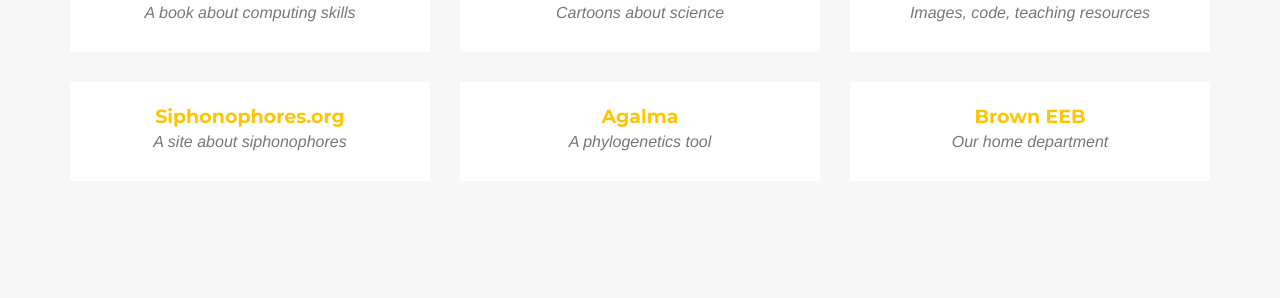
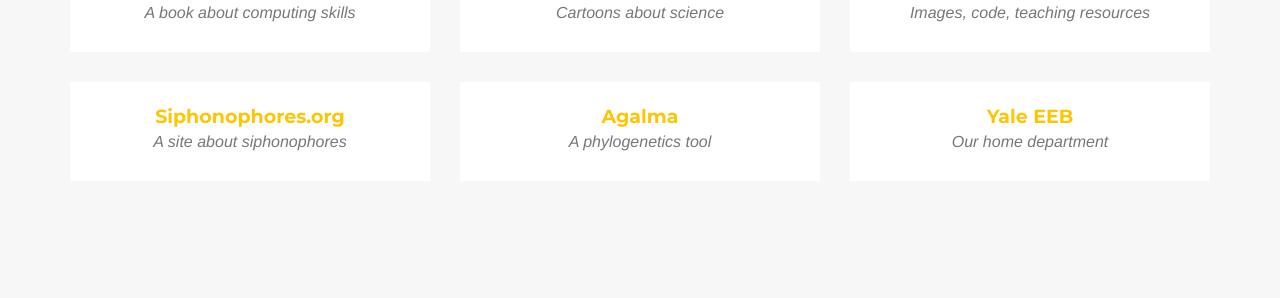
Before and after one commit to caseywdunn/caseywdunn.github.io, a Jekyll site: the page built from _posts/2014-07-16-project-3.markdown, in a window 1280 px wide and 900 px high, scrolled down 5418 px. Shown: the part 155-453 px from the top of the window. Built offline with Jekyll 4.4.1, drawn with Linux system fonts in a browser that asks for light colours; some web fonts are replaced.

Commit message:
updated to yale eeb

```diff
--- a/_includes/portfolio_grid.html
+++ b/_includes/portfolio_grid.html
@@ -94,7 +94,7 @@
                         <img src="img/portfolio/eeb.png" class="img-responsive" alt="">
                     </a>
                     <div class="portfolio-caption">
-                        <h4>Brown EEB</h4>
+                        <h4>Yale EEB</h4>
                         <p class="text-muted">Our home department</p>
                     </div>
                 </div>
--- a/_posts/2014-07-16-project-3.markdown
+++ b/_posts/2014-07-16-project-3.markdown
@@ -1,11 +1,11 @@
 ---
-title: Brown EEB
+title: Yale EEB
 layout: default
 modal-id: 3
 date: 2014-07-16
 img: eeb-preview.png
 alt: image-alt
-linkout: http://www.brown.edu/academics/ecology-and-evolutionary-biology/
+linkout: http://eeb.yale.edu
 
-description: Our lab is in the <a href="http://www.brown.edu/academics/ecology-and-evolutionary-biology">Department of Ecology and Evolutionary Biology</a> at <a href="http://brown.edu">Brown University</a>.
+description: Our lab is in the <a href="http://eeb.yale.edu">Department of Ecology and Evolutionary Biology</a> at <a href="http://yale.edu">Yale University</a>.
 ---
```
Also changed, not shown: 1 other file.
